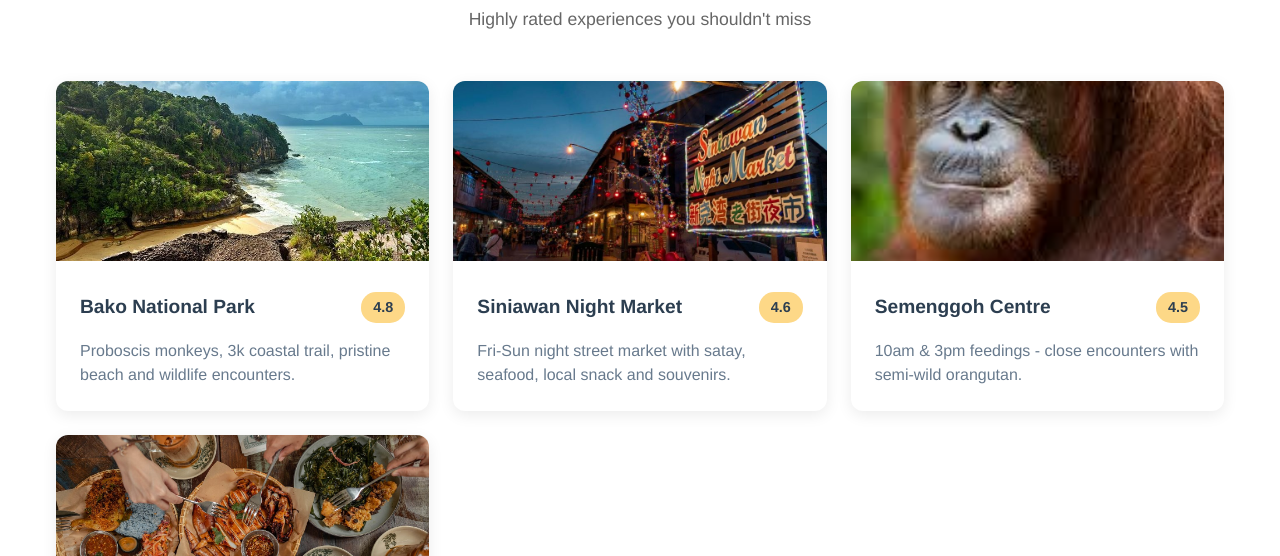
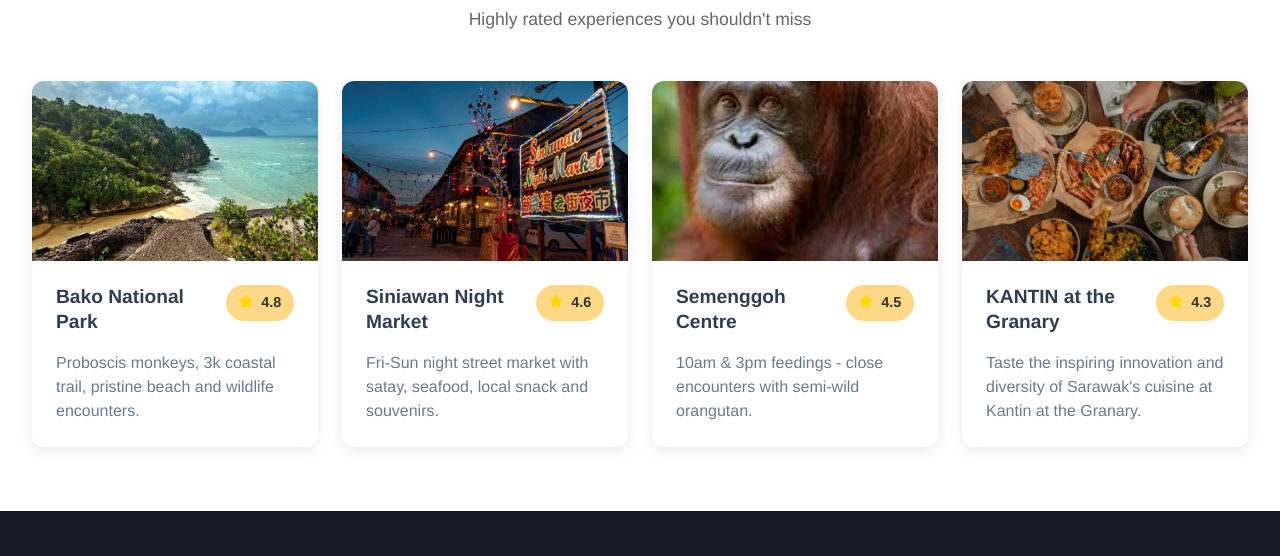
Before and after one commit to yin232003/capture.kch, a plain HTML site: page index.html in a window 1280 px wide. Shown: the part 2488-3044 px from the top of the page. Drawn offline with Linux system fonts and the light colour scheme.

Commit message:
Update index.html

```diff
--- a/index.html
+++ b/index.html
@@ -418,7 +418,7 @@
       }
     }
 
-    /* Recommendations Section */
+    /* Recommendations Section - UPDATED */
     .width-full {
       background: white;
       padding: 4rem 0;
@@ -442,11 +442,11 @@
 
     .recommend-container {
       display: grid;
-      grid-template-columns: repeat(auto-fit, minmax(280px, 1fr));
+      grid-template-columns: repeat(4, 1fr);
       gap: 1.5rem;
-      max-width: 1200px;
+      max-width: 1400px;
       margin: 0 auto;
-      padding: 0 1rem;
+      padding: 0 2rem;
     }
 
     .card-recommend {
@@ -455,6 +455,8 @@
       overflow: hidden;
       box-shadow: 0 4px 15px rgba(0, 0, 0, 0.08);
       transition: transform 0.3s ease, box-shadow 0.3s ease;
+      display: flex;
+      flex-direction: column;
     }
 
     .card-recommend:hover {
@@ -470,28 +472,79 @@
 
     .recommend-card {
       padding: 1.5rem;
+      flex-grow: 1;
+      display: flex;
+      flex-direction: column;
+    }
+
+    .recommend-card-header {
+      display: flex;
+      justify-content: space-between;
+      align-items: flex-start;
+      margin-bottom: 1rem;
     }
 
     .recommend-card h2 {
-      display: flex;
-      justify-content: space-between;
-      align-items: center;
-      margin-bottom: 1rem;
       color: #2c3e50;
       font-size: 1.2rem;
+      margin: 0;
+      flex: 1;
+      line-height: 1.3;
     }
 
-    .recommend-card span {
+    .rating {
+      display: flex;
+      align-items: center;
+      gap: 0.25rem;
       background: #fdd887;
-      padding: 0.25rem 0.75rem;
-      border-radius: 15px;
+      padding: 0.4rem 0.8rem;
+      border-radius: 20px;
       font-size: 0.9rem;
       font-weight: 600;
+      white-space: nowrap;
+      margin-left: 0.5rem;
+    }
+
+    .rating i {
+      color: #ffd700;
+      font-size: 0.8rem;
+    }
+
+    .rating span {
+      margin-left: 0.25rem;
     }
 
     .recommend-card p {
       color: #687a8d;
       line-height: 1.5;
+      margin: 0;
+      flex-grow: 1;
+    }
+
+    /* Mobile adjustments for recommendations */
+    @media (max-width: 1200px) {
+      .recommend-container {
+        grid-template-columns: repeat(2, 1fr);
+        gap: 1.5rem;
+        padding: 0 1rem;
+      }
+    }
+
+    @media (max-width: 768px) {
+      .recommend-container {
+        grid-template-columns: 1fr;
+        gap: 1.5rem;
+        padding: 0 1rem;
+      }
+
+      .recommend-card-header {
+        flex-direction: column;
+        gap: 0.5rem;
+      }
+
+      .rating {
+        align-self: flex-start;
+      }
     }
 
     /* Footer */
@@ -586,10 +639,6 @@
       .card-container {
         grid-template-columns: 1fr;
         gap: 1.5rem;
-      }
-
-      .recommend-container {
-        grid-template-columns: 1fr;
       }
 
       .footer-container {
@@ -717,7 +766,7 @@
     </div>
   </section>
 
-  <!-- Traveler's Top Picks -->
+  <!-- Traveler's Top Picks - UPDATED -->
   <section class="width-full">
     <div class="recommend-title">
       <h1>Traveler's Top Picks</h1>
@@ -729,7 +778,13 @@
       <div class="card-recommend">
         <img src="bako .jpg" alt="Bako National Park">
         <div class="recommend-card">
-          <h2>Bako National Park <span>4.8</span></h2>
+          <div class="recommend-card-header">
+            <h2>Bako National Park</h2>
+            <div class="rating">
+              <i class="fas fa-star"></i>
+              <span>4.8</span>
+            </div>
+          </div>
           <p>Proboscis monkeys, 3k coastal trail, pristine beach and wildlife encounters.</p>
         </div>
       </div>
@@ -738,7 +793,13 @@
       <div class="card-recommend">
         <img src="siniawan night market.jpg" alt="Siniawan Night Market">
         <div class="recommend-card">
-          <h2>Siniawan Night Market <span>4.6</span></h2>
+          <div class="recommend-card-header">
+            <h2>Siniawan Night Market</h2>
+            <div class="rating">
+              <i class="fas fa-star"></i>
+              <span>4.6</span>
+            </div>
+          </div>
           <p>Fri-Sun night street market with satay, seafood, local snack and souvenirs.</p>
         </div>
       </div>
@@ -747,7 +808,13 @@
       <div class="card-recommend">
         <img src="orangutan.jpeg" alt="Orangutan">
         <div class="recommend-card">
-          <h2>Semenggoh Centre <span>4.5</span></h2>
+          <div class="recommend-card-header">
+            <h2>Semenggoh Centre</h2>
+            <div class="rating">
+              <i class="fas fa-star"></i>
+              <span>4.5</span>
+            </div>
+          </div>
           <p>10am & 3pm feedings - close encounters with semi-wild orangutan.</p>
         </div>
       </div>
@@ -756,7 +823,13 @@
       <div class="card-recommend">
         <img src="kantin-kerabu-sotong.jpg" alt="KANTIN at the Granary">
         <div class="recommend-card">
-          <h2>KANTIN at the Granary <span>4.3</span></h2>
+          <div class="recommend-card-header">
+            <h2>KANTIN at the Granary</h2>
+            <div class="rating">
+              <i class="fas fa-star"></i>
+              <span>4.3</span>
+            </div>
+          </div>
           <p>Taste the inspiring innovation and diversity of Sarawak's cuisine at Kantin at the Granary.</p>
         </div>
       </div>
```
